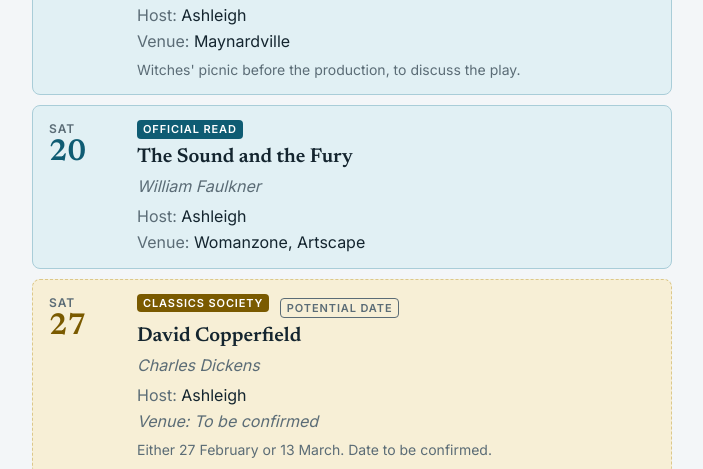
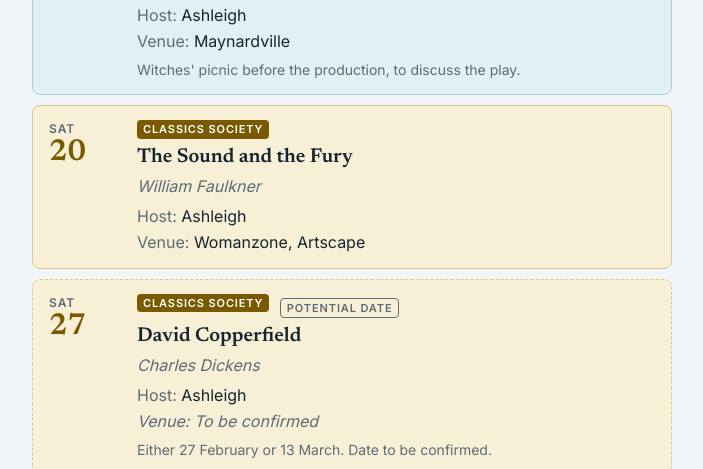
Before and after one commit to Ann-MareeT/Mother-City-Book-Club-2027-Diary, a plain HTML site: page index.html in a window 1280 px wide. Shown: the part 704-1173 px from the top of the page, without its empty margins (288-991 px from the left). Drawn offline with Linux system fonts and the light colour scheme.

Commit message:
Update index.html

```diff
--- a/index.html
+++ b/index.html
@@ -203,7 +203,7 @@ footer { margin-top: 36px; font-size: 13px; color: var(--muted); }
           <p class="note">Witches' picnic before the production, to discuss the play.</p>
         </div>
       </li>
-      <li class="mtg cat-official" data-end="2027-02-20">
+      <li class="mtg cat-classics" data-end="2027-02-20">
         <div class="when"><div class="day-line">Sat</div><div class="date-num">20</div></div>
         <div class="what">
           <h3 class="title">The Sound and the Fury</h3>
```
